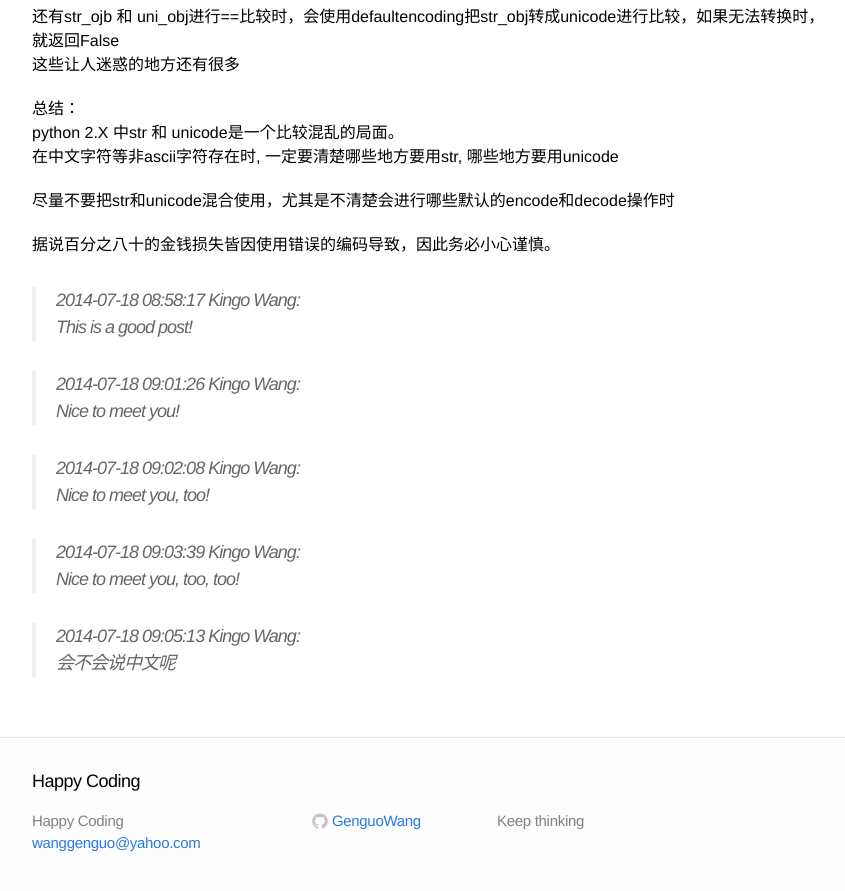
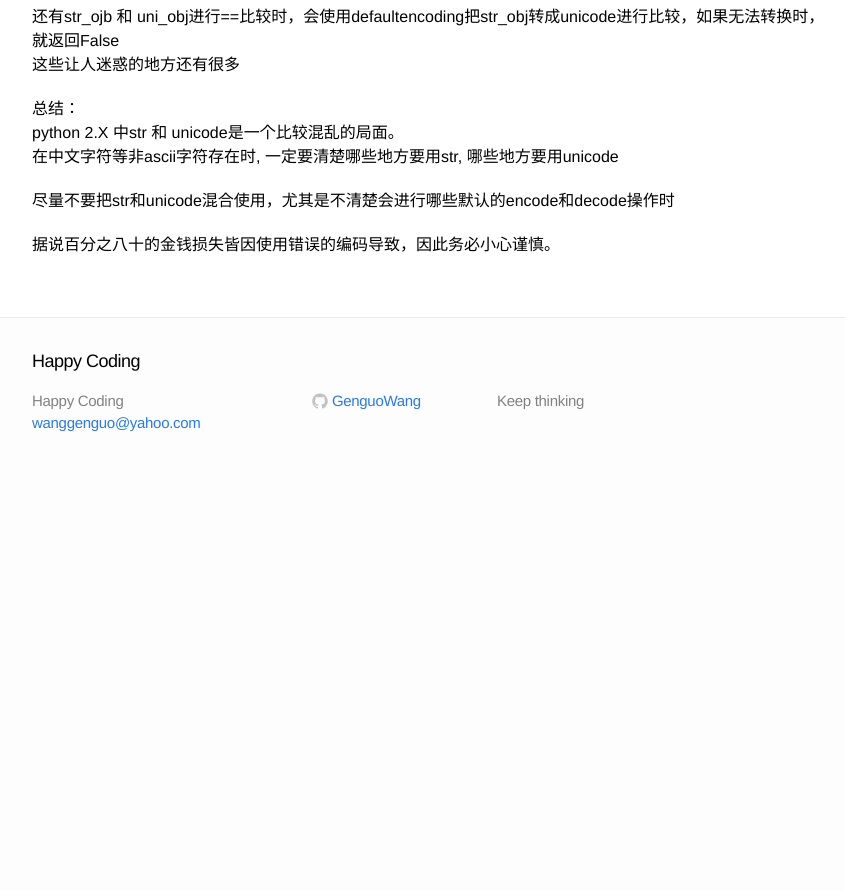
Before and after one commit to GenguoWang/GenguoWang.github.io, a Jekyll site: the page built from _posts/2014-07-18-python-encoding.markdown, in a window 1280 px wide and 900 px high, scrolled down 1057 px. Shown: the top 891 px of the window, without its empty margins (208-1053 px from the left). Built offline with Jekyll 4.4.1, drawn with Linux system fonts in a browser that asks for light colours; after the commit the page ends 1537 px from its top, so only the background shows below that.

Commit message:
edit _posts/2014-07-18-python-encoding.markdown

```diff
--- a/_posts/2014-07-18-python-encoding.markdown
+++ b/_posts/2014-07-18-python-encoding.markdown
@@ -53,19 +53,3 @@ python 2.X 中str 和 unicode是一个比较混乱的局面。
 尽量不要把str和unicode混合使用，尤其是不清楚会进行哪些默认的encode和decode操作时
 
 据说百分之八十的金钱损失皆因使用错误的编码导致，因此务必小心谨慎。
-
-
->2014-07-18 08:58:17 Kingo Wang:
->This is a good post!
-
->2014-07-18 09:01:26 Kingo Wang:
->Nice to meet you!
-
->2014-07-18 09:02:08 Kingo Wang:
->Nice to meet you, too!
-
->2014-07-18 09:03:39 Kingo Wang:
->Nice to meet you, too, too!
-
->2014-07-18 09:05:13 Kingo Wang:
->会不会说中文呢
```
